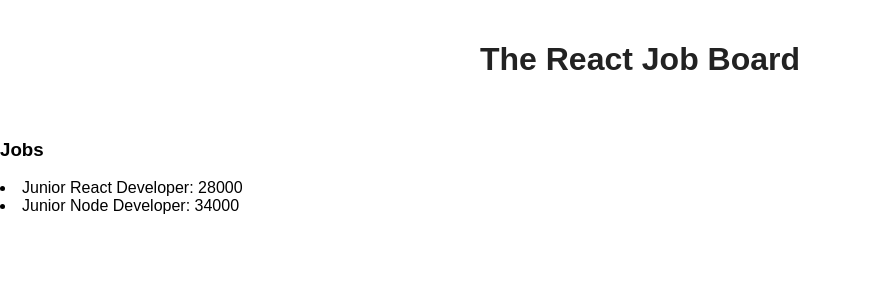
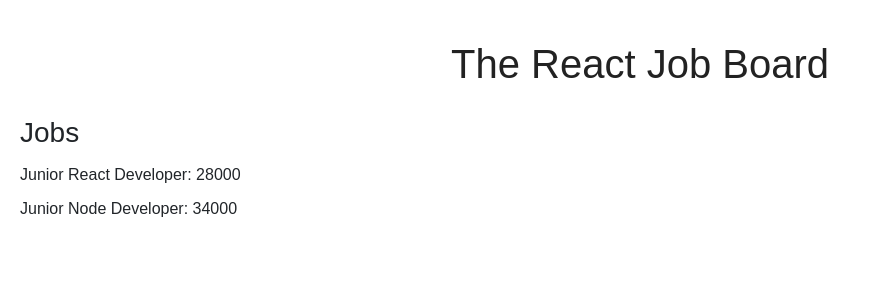
Before and after one commit to tjallen27/react-job-board, a React (Create React App) app: page / in a window 1280 px wide. Shown: the top 300 px of the page, without its empty margins (0-890 px from the left). Built offline with nearby package versions, Linux system fonts and the light colour scheme.

Commit message:
Styling update

```diff
--- a/public/index.html
+++ b/public/index.html
@@ -19,6 +19,7 @@
       work correctly both with client-side routing and a non-root public URL.
       Learn how to configure a non-root public URL by running `npm run build`.
     -->
+    <link rel="stylesheet" href="https://stackpath.bootstrapcdn.com/bootstrap/4.0.0/css/bootstrap.min.css">
     <title>React App</title>
   </head>
   <body>
--- a/src/App.css
+++ b/src/App.css
@@ -1,15 +1,13 @@
+.App {
+  padding: 20px;
+}
 .App-header {
   padding: 20px;
   color: #222;
   text-align: center;
 }
-.jobList {
-  width: 49%;
-  float: left;
-  border: solid 1px;
+
+li {
+  list-style: none;
+  padding: 5px 10px 5px 0px;
 }
-.renderFrame {
-  width: 50%;
-  float: right;
-  border: solid 1px;
-}
```
